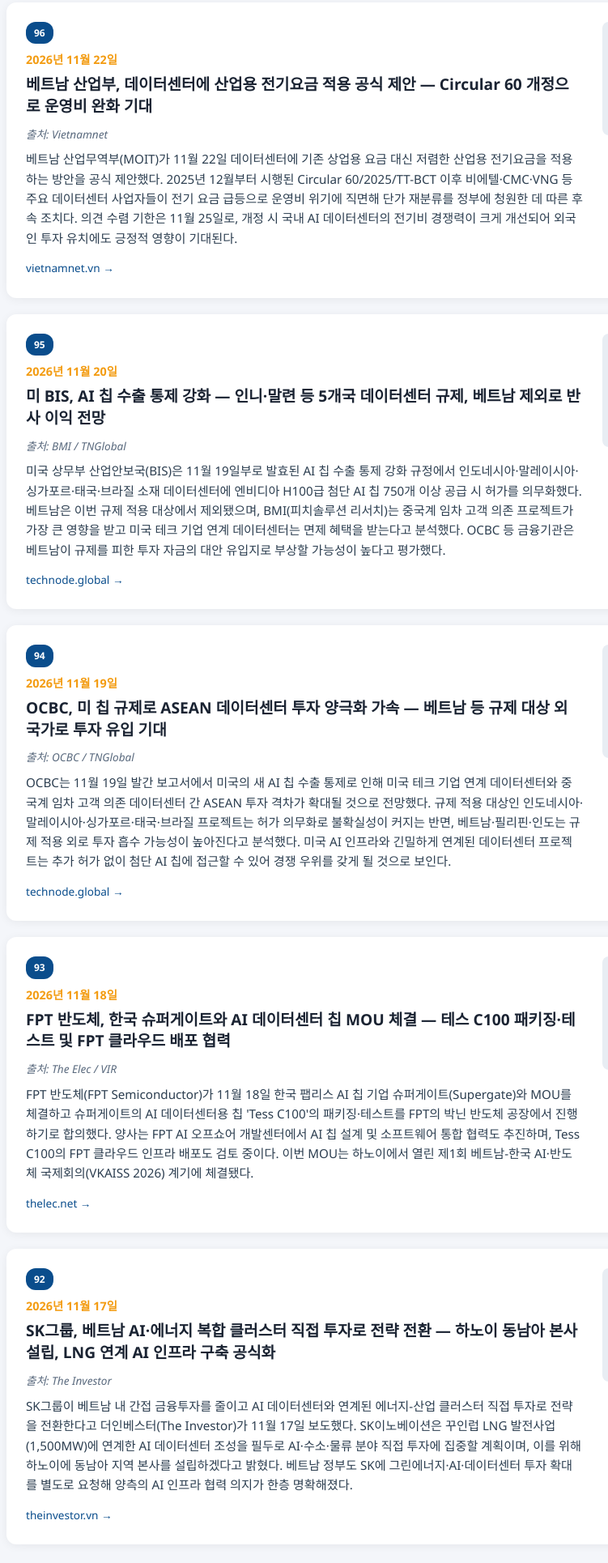
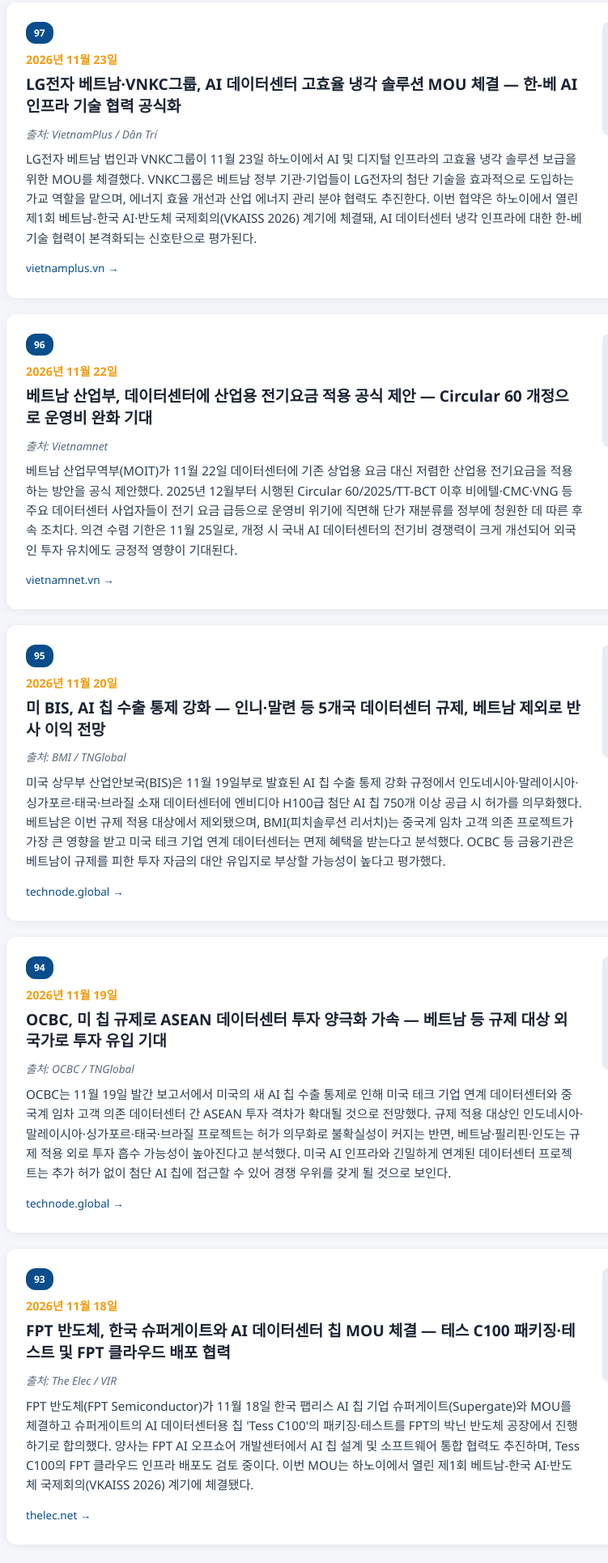
Before and after one commit to YW727/Vietnam_news_sites, a plain HTML site: page vietnam-ai-dc-news/Vietnam AI DC news.html in a window 1280 px wide. Shown: the part 530-2460 px from the top of the page at 81% size, without its empty margins (152-903 px from the left). Drawn offline with Linux system fonts and the light colour scheme.

Commit message:
daily: update sites with new articles (2026-11-24 UTC)
- vietnam-ai-dc-news: added badge #97 (LG전자 베트남·VNKC그룹 AI 데이터센터 냉각 MOU, 2026-11-23); removed oldest badge #92

Co-Authored-By: Claude Sonnet 4.6 <noreply@anthropic.com>
Claude-Session: https://claude.ai/code/session_01KE2a9ogvNv1gXHmRXAKXZW

```diff
--- a/vietnam-ai-dc-news/Vietnam AI DC news.html
+++ b/vietnam-ai-dc-news/Vietnam AI DC news.html
@@ -214,6 +214,18 @@
 
   <article class="article">
     <div class="article-content">
+      <span class="badge">97</span>
+      <div class="date">2026년 11월 23일</div>
+      <h2>LG전자 베트남·VNKC그룹, AI 데이터센터 고효율 냉각 솔루션 MOU 체결 — 한-베 AI 인프라 기술 협력 공식화</h2>
+      <div class="source">출처: VietnamPlus / Dân Trí</div>
+      <p class="summary">LG전자 베트남 법인과 VNKC그룹이 11월 23일 하노이에서 AI 및 디지털 인프라의 고효율 냉각 솔루션 보급을 위한 MOU를 체결했다. VNKC그룹은 베트남 정부 기관·기업들이 LG전자의 첨단 기술을 효과적으로 도입하는 가교 역할을 맡으며, 에너지 효율 개선과 산업 에너지 관리 분야 협력도 추진한다. 이번 협약은 하노이에서 열린 제1회 베트남-한국 AI·반도체 국제회의(VKAISS 2026) 계기에 체결돼, AI 데이터센터 냉각 인프라에 대한 한-베 기술 협력이 본격화되는 신호탄으로 평가된다.</p>
+      <a href="https://en.vietnamplus.vn/vnkc-group-lg-electronics-vietnam-promote-advanced-technological-solutions-post355986.vnp" target="_blank">vietnamplus.vn →</a>
+    </div>
+    <div class="article-image"></div>
+  </article>
+
+  <article class="article">
+    <div class="article-content">
       <span class="badge">96</span>
       <div class="date">2026년 11월 22일</div>
       <h2>베트남 산업부, 데이터센터에 산업용 전기요금 적용 공식 제안 — Circular 60 개정으로 운영비 완화 기대</h2>
@@ -260,18 +272,6 @@
     <div class="article-image"></div>
   </article>
 
-  <article class="article">
-    <div class="article-content">
-      <span class="badge">92</span>
-      <div class="date">2026년 11월 17일</div>
-      <h2>SK그룹, 베트남 AI·에너지 복합 클러스터 직접 투자로 전략 전환 — 하노이 동남아 본사 설립, LNG 연계 AI 인프라 구축 공식화</h2>
-      <div class="source">출처: The Investor</div>
-      <p class="summary">SK그룹이 베트남 내 간접 금융투자를 줄이고 AI 데이터센터와 연계된 에너지-산업 클러스터 직접 투자로 전략을 전환한다고 더인베스터(The Investor)가 11월 17일 보도했다. SK이노베이션은 꾸인럽 LNG 발전사업(1,500MW)에 연계한 AI 데이터센터 조성을 필두로 AI·수소·물류 분야 직접 투자에 집중할 계획이며, 이를 위해 하노이에 동남아 지역 본사를 설립하겠다고 밝혔다. 베트남 정부도 SK에 그린에너지·AI·데이터센터 투자 확대를 별도로 요청해 양측의 AI 인프라 협력 의지가 한층 명확해졌다.</p>
-      <a href="https://theinvestor.vn/s-korean-giant-sk-shifts-investment-strategy-in-vietnam-d20466.html" target="_blank">theinvestor.vn →</a>
-    </div>
-    <div class="article-image"></div>
-  </article>
-
   <div class="summary-box">
     <h3>📊 산업 흐름 요약</h3>
     <p>2025년 7월 UAE <strong>G42</strong>의 베트남 진출 의향(20억 달러 하이퍼스케일 DC)으로 시작된 베트남 AI DC 투자 흐름은, 2025년 말 국내 자본(<strong>Create Capital + Haimaker.ai</strong>)의 10억 달러 규모 전국 AI DC 네트워크 계획 발표를 거쳐, 2026년 초 <strong>HCMC의 20억 달러 디지털 인프라 협약 2건</strong>과 <strong>FPT–G42 공식 파트너십</strong>으로 이어지며 국제 자본·국내 사업자·지방정부가 결합된 본격 산업화 단계로 진입했습니다.</p>
```
